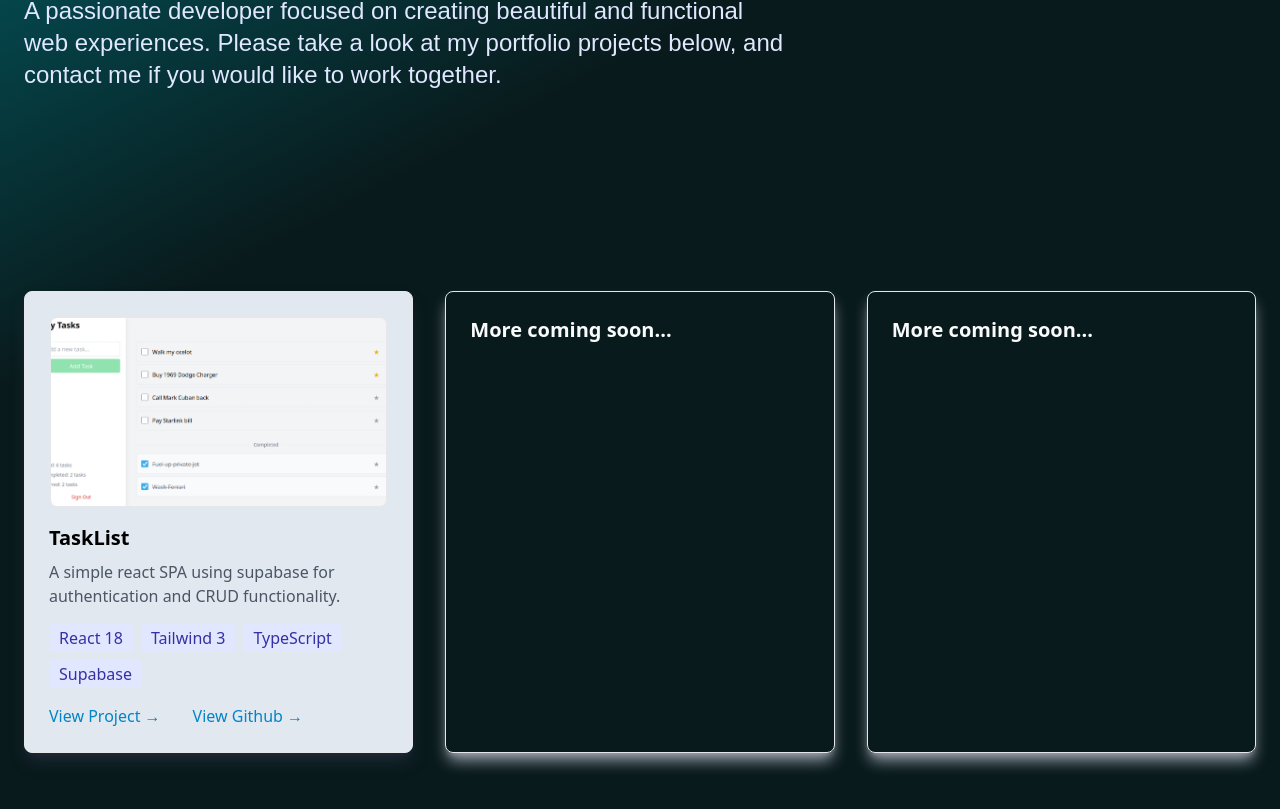
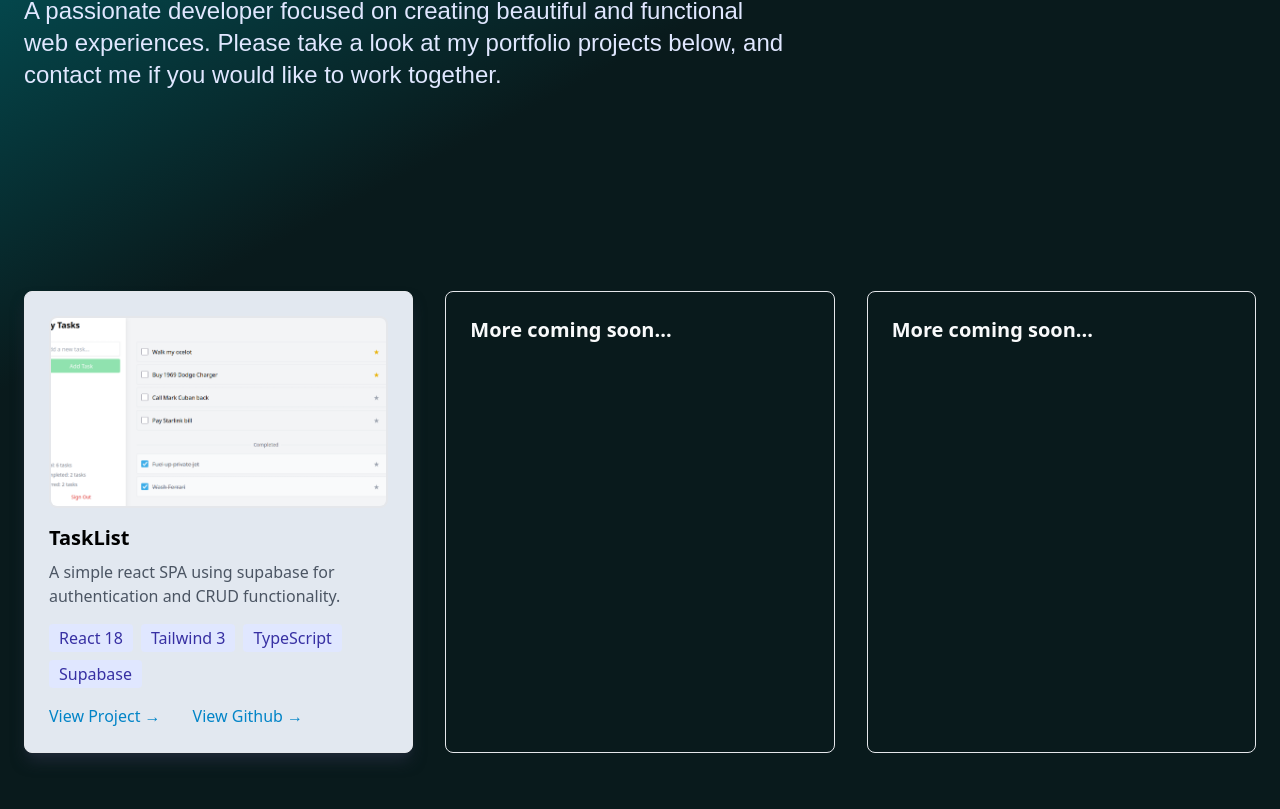
Before and after one commit to jplante01/portfolio_site_source, a Next.js app: page / in a window 1280 px wide. Shown: the part 245-1054 px from the top of the page. Built offline with nearby package versions, Linux system fonts and the light colour scheme.

Commit message:
Remove shadow

```diff
--- a/src/components/ComingSoonCard.jsx
+++ b/src/components/ComingSoonCard.jsx
@@ -1,6 +1,6 @@
 const ComingSoonCard = () => {
   return (
-    <div className="bg-transparent p-6 rounded-lg overflow-hidden shadow-lg hover:shadow-xl shadow-gray-400 transition-all duration-300 hover:scale-105 border border-gray-200">
+    <div className="bg-transparent p-6 rounded-lg overflow-hidden transition-all duration-300 hover:scale-105 border border-gray-200">
       <p className="text-gray-50 text-xl font-bold text-lexend">More coming soon...</p>
     </div>
   );
```
